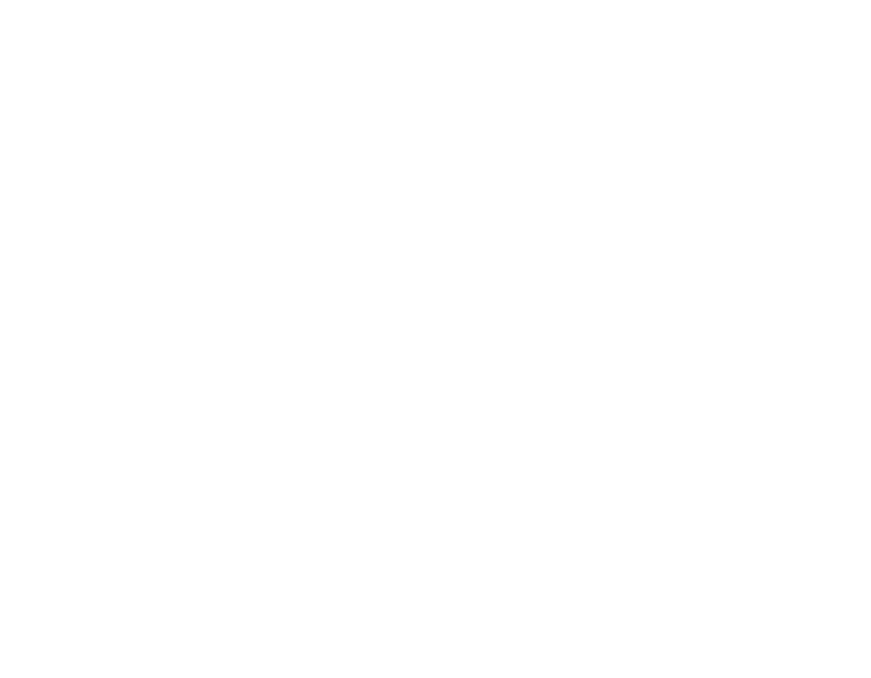
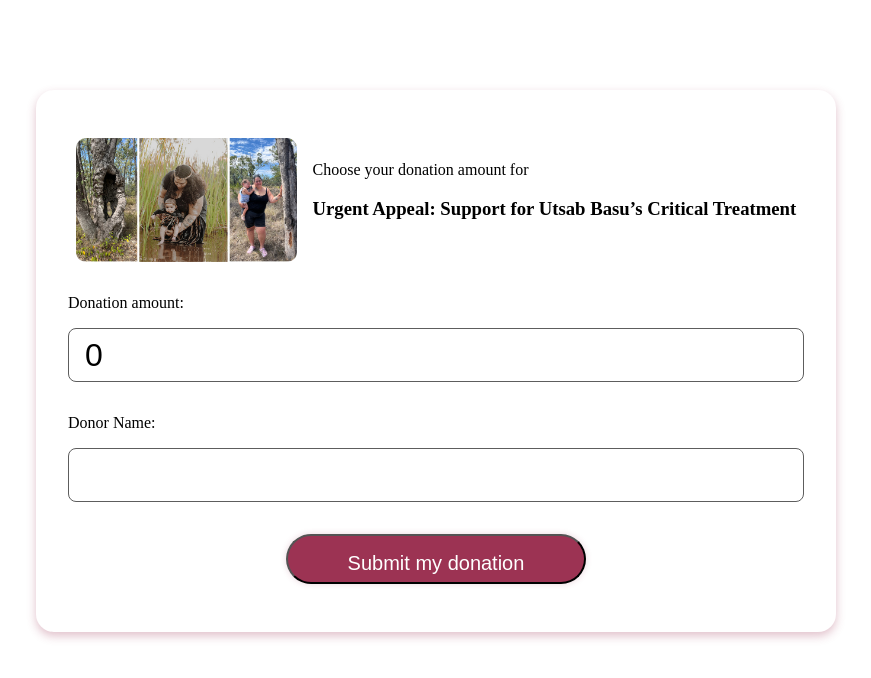
Before and after one commit to ooowzyooo/web-A3, an Angular app in the folder A3-clientside/: page /donate in a window 1280 px wide. Before the commit this address led to /. Shown: the top 678 px of the page, without its empty margins (204-1075 px from the left). Built offline with nearby package versions, Linux system fonts and the light colour scheme.

Commit message:
新增donate page

```diff
--- a/A3-clientside/src/app/app.routes.ts
+++ b/A3-clientside/src/app/app.routes.ts
@@ -1,6 +1,7 @@
 import { Routes } from '@angular/router'
 import { HomeComponent } from './home/home.component'
 import { DetailsComponent } from './details/details.component'
+import { DonateComponent } from './donate/donate.component'
 
 export const routes: Routes = [
   {
@@ -16,4 +17,12 @@
       menus: true, // 不显示在路由菜单上
     },
   },
+  {
+    path: 'donate',
+    title: 'Donate',
+    component: DonateComponent,
+    data: {
+      menus: true, // 不显示在路由菜单上
+    },
+  },
 ]
--- /dev/null
+++ b/A3-clientside/src/app/donate/donate.component.html
@@ -0,0 +1,29 @@
+<div class="donate-form">
+  <div class="donate-content" id="donate">
+    <div class="card">
+      <img src="./assets/img/shui.jpg" alt="" />
+      <div class="info">
+        <div class="tip">Choose your donation amount for</div>
+        <h3 class="title">Urgent Appeal: Support for Utsab Basu’s Critical Treatment</h3>
+      </div>
+    </div>
+    <div class="user-money">
+      <form (ngSubmit)="submitDonation()" #donationForm="ngForm">
+        <div>
+          <label for="money">Donation amount:</label>
+          <input type="number" id="money" name="money" [(ngModel)]="donation" min="0" step="0.01" required />
+          <!-- 显示验证消息 -->
+          <div *ngIf="donation < 5 && donationForm.submitted" class="error hRed">Please enter a valid amount (Minimum donation AUD 5)</div>
+        </div>
+        <div>
+          <label for="donorName">Donor Name:</label>
+          <input type="text" id="donorName" name="donorName" [(ngModel)]="donorName" required #donorNameInput="ngModel" />
+          <div *ngIf="donorNameInput.invalid && (donorNameInput.dirty || donationForm.submitted)" class="error-message hRed">Donor name is required.</div>
+        </div>
+        <div class="btns">
+          <button type="submit" class="button">Submit my donation</button>
+        </div>
+      </form>
+    </div>
+  </div>
+</div>
--- /dev/null
+++ b/A3-clientside/src/app/donate/donate.component.ts
@@ -0,0 +1,25 @@
+import { CommonModule } from '@angular/common'
+import { Component } from '@angular/core'
+import { FormsModule } from '@angular/forms'
+
+@Component({
+  selector: 'app-donate',
+  standalone: true,
+  imports: [CommonModule, FormsModule],
+  templateUrl: './donate.component.html',
+  styleUrl: './donate.component.css',
+})
+export class DonateComponent {
+  donation: number = 0.0 // 初始化捐款金额
+  donorName: string = '' // 捐赠者姓名
+  submitDonation() {
+    if (this.donation < 5) {
+      alert('The minimum donation is AUD 5')
+      return
+    }
+    if (this.donorName === '') return
+    console.log('Donation Amount:', this.donation.toFixed(2))
+    console.log('Donor Name:', this.donorName)
+    alert('Thank you for your donation to [fundraiser_name]')
+  }
+}
```
Also changed, not shown: A3-clientside/src/app/donate/donate.component.css (added), 1 other file (tests, documents, lock files or other folders).
